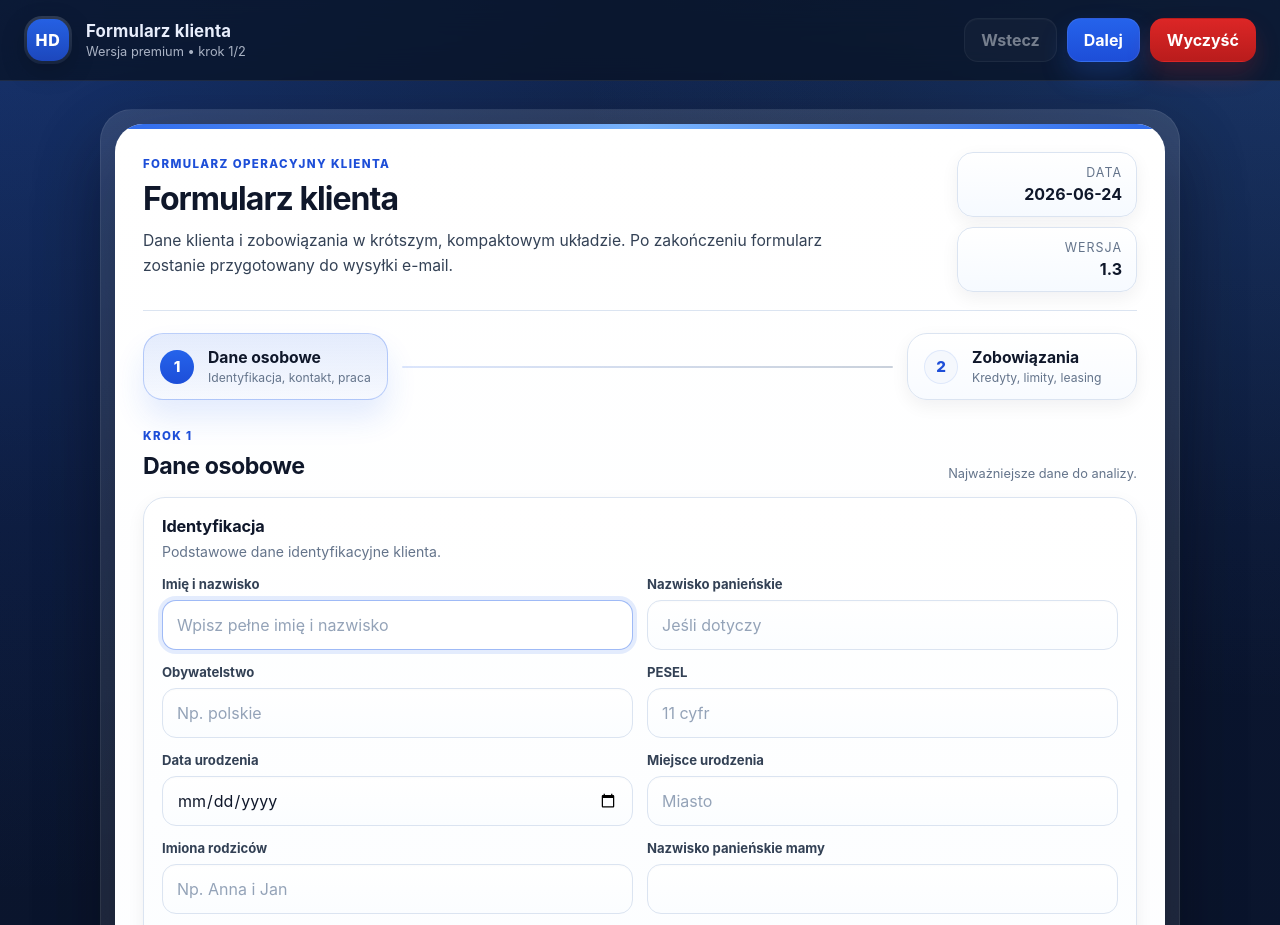
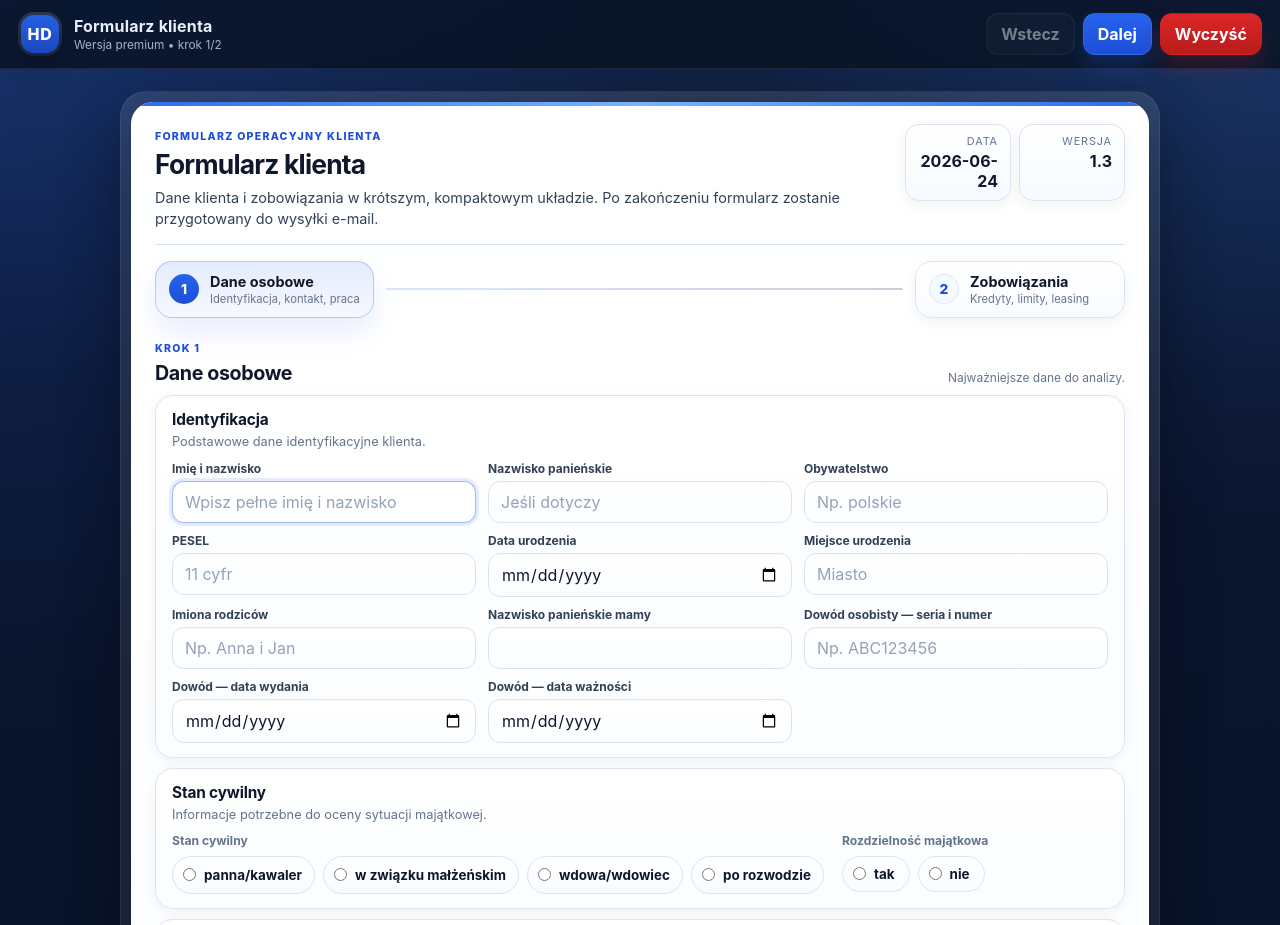
Before and after one commit to astro-muzzy/formularz-klienta, a plain HTML site: page index.html in a window 1280 px wide. Shown: the top 925 px of the page. Drawn offline with Linux system fonts and the light colour scheme.

Commit message:
Update style.css

```diff
--- a/style.css
+++ b/style.css
@@ -3,9 +3,7 @@
   --bg-2:#0b1630;
   --bg-3:#132549;
   --paper:#ffffff;
-  --paper-soft:#f8fbff;
-  --surface:#ffffff;
-  --surface-soft:#f5f8fd;
+  --surface-soft:#f7faff;
   --ink:#0f172a;
   --ink-soft:#334155;
   --muted:#64748b;
@@ -16,17 +14,15 @@
   --primary-soft:rgba(37,99,235,0.12);
   --danger:#dc2626;
   --danger-dark:#b91c1c;
-  --shadow-lg:0 32px 80px rgba(3, 10, 24, 0.32);
-  --shadow-sm:0 6px 18px rgba(15, 23, 42, 0.06);
-  --radius-xl:28px;
-  --radius-lg:20px;
+  --shadow-lg:0 24px 60px rgba(3,10,24,0.28);
+  --shadow-sm:0 4px 14px rgba(15,23,42,0.055);
+  --radius-xl:22px;
+  --radius-lg:16px;
 }
 
 *{ box-sizing:border-box; }
 
-html{
-  scroll-behavior:smooth;
-}
+html{ scroll-behavior:smooth; }
 
 body{
   margin:0;
@@ -41,17 +37,10 @@ body{
 
 button,
 input,
-select{
-  font:inherit;
-}
+select{ font:inherit; }
+button{ outline:none; }
 
-button{
-  outline:none;
-}
-
-.app-shell{
-  min-height:100vh;
-}
+.app-shell{ min-height:100vh; }
 
 .topbar{
   position:sticky;
@@ -60,32 +49,32 @@ button{
   display:flex;
   align-items:center;
   justify-content:space-between;
-  gap:20px;
-  padding:16px 24px;
+  gap:16px;
+  padding:12px 18px;
   border-bottom:1px solid rgba(255,255,255,0.08);
-  background:rgba(8,17,34,0.72);
+  background:rgba(8,17,34,0.78);
   backdrop-filter:blur(16px);
 }
 
 .brand{
   display:flex;
   align-items:center;
-  gap:14px;
+  gap:12px;
 }
 
 .logo-wrap{
   padding:3px;
-  border-radius:18px;
+  border-radius:16px;
   background:linear-gradient(180deg, rgba(255,255,255,0.14), rgba(255,255,255,0.05));
   box-shadow:0 8px 24px rgba(0,0,0,0.18);
 }
 
 .logo{
-  width:42px;
-  height:42px;
+  width:38px;
+  height:38px;
   display:grid;
   place-items:center;
-  border-radius:15px;
+  border-radius:13px;
   background:linear-gradient(180deg, rgba(37,99,235,0.95), rgba(29,78,216,0.82));
   color:#fff;
   font-weight:800;
@@ -93,14 +82,14 @@ button{
 }
 
 .brand-copy .title{
-  font-size:1.05rem;
+  font-size:1rem;
   font-weight:750;
   letter-spacing:0.01em;
 }
 
 .brand-copy .subtitle{
-  margin-top:3px;
-  font-size:0.8rem;
+  margin-top:2px;
+  font-size:0.74rem;
   color:rgba(232,238,252,0.72);
 }
 
@@ -108,26 +97,20 @@ button{
   display:flex;
   flex-wrap:wrap;
   justify-content:flex-end;
-  gap:10px;
+  gap:8px;
 }
 
 .btn{
   border:1px solid transparent;
-  border-radius:14px;
-  padding:11px 16px;
-  font-weight:700;
+  border-radius:12px;
+  padding:10px 14px;
+  font-weight:750;
   cursor:pointer;
   transition:transform 0.18s ease, background 0.18s ease, border-color 0.18s ease, box-shadow 0.18s ease, opacity 0.18s ease;
 }
 
-.btn:hover:not(:disabled){
-  transform:translateY(-1px);
-}
-
-.btn:disabled{
-  cursor:not-allowed;
-  opacity:0.45;
-}
+.btn:hover:not(:disabled){ transform:translateY(-1px); }
+.btn:disabled{ cursor:not-allowed; opacity:0.45; }
 
 .btn-secondary{
   color:#f8fbff;
@@ -136,76 +119,77 @@ button{
   box-shadow:inset 0 1px 0 rgba(255,255,255,0.06);
 }
 
-.btn-secondary:hover:not(:disabled){
-  background:rgba(255,255,255,0.1);
+.btn-secondary:hover:not(:disabled){ background:rgba(255,255,255,0.1); }
+
+.block .btn-secondary{
+  color:var(--primary-strong);
+  background:#ffffff;
+  border-color:var(--line-strong);
+  box-shadow:var(--shadow-sm);
 }
+
+.block .btn-secondary:hover:not(:disabled){ background:#f8fbff; }
 
 .btn-primary{
   color:#fff;
   background:linear-gradient(180deg, var(--primary), var(--primary-strong));
   border-color:rgba(255,255,255,0.08);
-  box-shadow:0 14px 28px rgba(37,99,235,0.24);
-}
-
-.btn-primary:hover:not(:disabled){
-  box-shadow:0 18px 34px rgba(37,99,235,0.3);
+  box-shadow:0 12px 22px rgba(37,99,235,0.22);
 }
 
 .btn-danger{
   color:#fff;
   background:linear-gradient(180deg, var(--danger), var(--danger-dark));
-  box-shadow:0 12px 24px rgba(220,38,38,0.2);
+  box-shadow:0 12px 22px rgba(220,38,38,0.18);
 }
 
 .btn-small{
-  padding:10px 14px;
-  border-radius:12px;
-  font-size:0.9rem;
+  padding:8px 12px;
+  border-radius:11px;
+  font-size:0.86rem;
 }
 
-.hidden{
-  display:none !important;
-}
+.hidden{ display:none !important; }
 
 .page-wrap{
   display:flex;
   justify-content:center;
-  padding:28px 16px 56px;
+  padding:18px 12px 40px;
 }
 
 .paper-shell{
-  width:min(1080px, 100%);
-  padding:14px;
-  border-radius:32px;
-  background:linear-gradient(180deg, rgba(255,255,255,0.12), rgba(255,255,255,0.04));
+  width:min(1040px, 100%);
+  padding:10px;
+  border-radius:26px;
+  background:linear-gradient(180deg, rgba(255,255,255,0.11), rgba(255,255,255,0.035));
   border:1px solid rgba(255,255,255,0.08);
-  box-shadow:0 30px 70px rgba(0,0,0,0.24);
+  box-shadow:0 26px 62px rgba(0,0,0,0.22);
 }
 
 .paper{
   position:relative;
   overflow:hidden;
-  background:linear-gradient(180deg, rgba(255,255,255,1), rgba(249,251,255,1));
+  background:linear-gradient(180deg, #fff, #fbfdff);
   color:var(--ink);
   border-radius:var(--radius-xl);
   box-shadow:var(--shadow-lg);
-  padding:28px 28px 24px;
+  padding:22px 24px 20px;
 }
 
 .premium-bar{
   position:absolute;
   inset:0 0 auto 0;
-  height:5px;
+  height:4px;
   background:linear-gradient(90deg, rgba(37,99,235,0.95), rgba(96,165,250,0.85), rgba(37,99,235,0.95));
 }
 
 .doc-header{
   display:flex;
   justify-content:space-between;
-  gap:20px;
+  gap:18px;
   align-items:flex-start;
-  margin-bottom:22px;
-  padding-bottom:18px;
+  margin-bottom:16px;
+  padding-bottom:14px;
   border-bottom:1px solid var(--line);
 }
 
@@ -214,9 +198,9 @@ button{
   display:inline-flex;
   align-items:center;
   gap:8px;
-  margin-bottom:10px;
-  font-size:0.72rem;
-  font-weight:800;
+  margin-bottom:7px;
+  font-size:0.66rem;
+  font-weight:850;
   letter-spacing:0.12em;
   text-transform:uppercase;
   color:var(--primary-strong);
@@ -224,30 +208,31 @@ button{
 
 .doc-header h1{
   margin:0;
-  font-size:2rem;
+  font-size:1.65rem;
   line-height:1.1;
   letter-spacing:-0.03em;
 }
 
 .doc-lead{
-  max-width:680px;
-  margin:12px 0 0;
+  max-width:700px;
+  margin:9px 0 0;
   color:var(--ink-soft);
-  font-size:0.98rem;
-  line-height:1.6;
+  font-size:0.9rem;
+  line-height:1.45;
 }
 
 .doc-meta{
   display:flex;
-  flex-direction:column;
-  gap:10px;
-  min-width:180px;
+  flex-direction:row;
+  gap:8px;
+  min-width:220px;
 }
 
 .meta-badge{
-  padding:12px 14px;
+  flex:1;
+  padding:9px 12px;
   border:1px solid var(--line);
-  border-radius:16px;
+  border-radius:14px;
   background:linear-gradient(180deg, #ffffff, #f6faff);
   box-shadow:var(--shadow-sm);
   text-align:right;
@@ -255,9 +240,9 @@ button{
 
 .meta-label{
   display:block;
-  margin-bottom:4px;
+  margin-bottom:3px;
   color:var(--muted);
-  font-size:0.78rem;
+  font-size:0.68rem;
   text-transform:uppercase;
   letter-spacing:0.08em;
 }
@@ -265,8 +250,8 @@ button{
 .stepper{
   display:flex;
   align-items:center;
-  gap:14px;
-  margin-bottom:24px;
+  gap:12px;
+  margin-bottom:18px;
 }
 
 .step-line{
@@ -279,11 +264,11 @@ button{
 .step-pill{
   display:flex;
   align-items:center;
-  gap:14px;
-  min-width:230px;
-  padding:14px 16px;
+  gap:11px;
+  min-width:210px;
+  padding:11px 13px;
   border:1px solid var(--line);
-  border-radius:20px;
+  border-radius:17px;
   background:linear-gradient(180deg, #ffffff, #f8fbff);
   color:var(--ink);
   box-shadow:var(--shadow-sm);
@@ -291,27 +276,24 @@ button{
   transition:transform 0.18s ease, border-color 0.18s ease, box-shadow 0.18s ease, background 0.18s ease;
 }
 
-.step-pill:hover{
-  transform:translateY(-1px);
-  border-color:var(--line-strong);
-}
+.step-pill:hover{ transform:translateY(-1px); border-color:var(--line-strong); }
 
 .step-pill.active{
   border-color:rgba(37,99,235,0.28);
   background:linear-gradient(180deg, rgba(37,99,235,0.12), rgba(37,99,235,0.04));
-  box-shadow:0 18px 30px rgba(37,99,235,0.12);
+  box-shadow:0 14px 26px rgba(37,99,235,0.1);
 }
 
 .step-pill-num{
-  width:34px;
-  height:34px;
+  width:30px;
+  height:30px;
   display:grid;
   place-items:center;
   border-radius:50%;
   background:#f5f8fd;
   color:var(--primary-strong);
-  font-size:0.95rem;
-  font-weight:800;
+  font-size:0.86rem;
+  font-weight:850;
   box-shadow:inset 0 0 0 1px rgba(37,99,235,0.1);
 }
 
@@ -327,52 +309,45 @@ button{
   text-align:left;
 }
 
-.step-pill-copy strong{
-  font-size:0.98rem;
-}
-
-.step-pill-copy small{
-  margin-top:3px;
-  color:var(--muted);
-  font-size:0.76rem;
-}
+.step-pill-copy strong{ font-size:0.9rem; }
+.step-pill-copy small{ margin-top:2px; color:var(--muted); font-size:0.7rem; }
 
 .page-title{
   display:flex;
   justify-content:space-between;
   gap:16px;
   align-items:flex-end;
-  margin:18px 0 14px;
+  margin:10px 0 10px;
 }
 
 .page-title h2{
   margin:0;
-  font-size:1.45rem;
+  font-size:1.23rem;
   line-height:1.2;
   letter-spacing:-0.02em;
 }
 
 .right-note{
-  max-width:340px;
+  max-width:320px;
   text-align:right;
 }
 
 .page{
-  margin-top:10px;
-  animation:fadeIn 0.26s ease;
+  margin-top:6px;
+  animation:fadeIn 0.22s ease;
 }
 
 @keyframes fadeIn{
-  from{ opacity:0; transform:translateY(6px); }
+  from{ opacity:0; transform:translateY(5px); }
   to{ opacity:1; transform:translateY(0); }
 }
 
 .block{
   position:relative;
-  margin:16px 0;
-  padding:18px;
+  margin:10px 0;
+  padding:14px 16px;
   border:1px solid var(--line);
-  border-radius:22px;
+  border-radius:18px;
   background:linear-gradient(180deg, #ffffff, #fbfdff);
   box-shadow:var(--shadow-sm);
 }
@@ -382,7 +357,7 @@ button{
   position:absolute;
   inset:0 auto 0 0;
   width:4px;
-  border-radius:22px 0 0 22px;
+  border-radius:18px 0 0 18px;
   background:linear-gradient(180deg, rgba(37,99,235,0.9), rgba(96,165,250,0.5));
 }
 
@@ -391,52 +366,48 @@ button{
   display:flex;
   align-items:flex-start;
   justify-content:space-between;
-  gap:16px;
-  margin-bottom:14px;
+  gap:12px;
+  margin-bottom:10px;
 }
 
 .block h3{
   margin:0;
-  font-size:1.02rem;
+  font-size:0.96rem;
   letter-spacing:-0.01em;
 }
 
 .block-subtitle{
-  margin:6px 0 0;
+  margin:4px 0 0;
   color:var(--muted);
-  font-size:0.88rem;
-  line-height:1.45;
+  font-size:0.8rem;
+  line-height:1.35;
 }
 
 .grid{
   display:grid;
-  gap:14px;
+  gap:10px 12px;
 }
 
-.grid-2{
-  grid-template-columns:1fr;
-}
+.grid-2{ grid-template-columns:1fr; }
 
-.field{
-  display:block;
-}
+.field{ display:block; }
 
 .field span{
   display:block;
-  margin-bottom:8px;
+  margin-bottom:5px;
   color:var(--ink-soft);
-  font-size:0.82rem;
-  font-weight:650;
+  font-size:0.75rem;
+  font-weight:700;
 }
 
 .field input,
 .card input,
 .card select{
   width:100%;
-  min-height:50px;
+  min-height:40px;
   border:1px solid var(--line);
-  border-radius:14px;
-  padding:13px 14px;
+  border-radius:12px;
+  padding:10px 12px;
   background:linear-gradient(180deg, #ffffff, #fbfdff);
   color:var(--ink);
   box-shadow:inset 0 1px 2px rgba(15,23,42,0.02);
@@ -444,76 +415,60 @@ button{
 }
 
 .field input::placeholder,
-.card input::placeholder{
-  color:#94a3b8;
-}
+.card input::placeholder{ color:#94a3b8; }
 
 .field input:hover,
 .card input:hover,
-.card select:hover{
-  border-color:var(--line-strong);
-}
+.card select:hover{ border-color:var(--line-strong); }
 
 .field input:focus,
 .card input:focus,
 .card select:focus{
   outline:none;
   border-color:rgba(37,99,235,0.44);
-  box-shadow:0 0 0 4px var(--primary-soft);
+  box-shadow:0 0 0 3px var(--primary-soft);
   background:#fff;
 }
 
-.full{
-  grid-column:1 / -1;
-}
+.full{ grid-column:1 / -1; }
 
 .stack-row{
   display:flex;
   flex-wrap:wrap;
-  gap:18px;
+  gap:12px 18px;
   align-items:flex-start;
 }
 
-.stack-row-gap{
-  margin-top:16px;
-}
-
-.top-gap-sm{
-  margin-top:12px;
-}
+.stack-row-gap{ margin-top:12px; }
+.top-gap-sm{ margin-top:10px; }
 
 .choice-group{
   display:grid;
-  gap:10px;
+  gap:8px;
 }
 
-.choice-group.wide{
-  flex:1 1 520px;
-}
-
-.choice-group-inline{
-  min-width:220px;
-}
+.choice-group.wide{ flex:1 1 500px; }
+.choice-group-inline{ min-width:210px; }
 
 .choice-label{
   color:var(--muted);
-  font-size:0.82rem;
-  font-weight:700;
+  font-size:0.76rem;
+  font-weight:750;
 }
 
 .chips{
   display:flex;
   flex-wrap:wrap;
-  gap:10px;
+  gap:8px;
 }
 
 .chip{
   position:relative;
   display:inline-flex;
   align-items:center;
-  gap:10px;
-  min-height:46px;
-  padding:0 14px 0 12px;
+  gap:8px;
+  min-height:38px;
+  padding:0 12px 0 10px;
   border:1px solid var(--line);
   border-radius:999px;
   background:linear-gradient(180deg, #ffffff, #f8fbff);
@@ -523,42 +478,27 @@ button{
   transition:border-color 0.18s ease, box-shadow 0.18s ease, background 0.18s ease, transform 0.18s ease;
 }
 
-.chip:hover{
-  transform:translateY(-1px);
-  border-color:var(--line-strong);
-}
-
-.chip input{
-  margin:0;
-  accent-color:var(--primary);
-}
-
-.chip span{
-  font-size:0.9rem;
-  font-weight:600;
-}
-
-.chip.compact{
-  min-height:42px;
-  padding-right:16px;
-}
+.chip:hover{ transform:translateY(-1px); border-color:var(--line-strong); }
+.chip input{ margin:0; accent-color:var(--primary); }
+.chip span{ font-size:0.84rem; font-weight:650; }
+.chip.compact{ min-height:36px; padding-right:14px; }
 
 .chip.active{
   border-color:rgba(37,99,235,0.26);
   background:linear-gradient(180deg, rgba(37,99,235,0.16), rgba(37,99,235,0.05));
-  box-shadow:0 10px 22px rgba(37,99,235,0.12);
+  box-shadow:0 8px 18px rgba(37,99,235,0.1);
 }
 
 .cards{
   display:grid;
-  gap:14px;
-  margin-top:10px;
+  gap:10px;
+  margin-top:8px;
 }
 
 .card{
   border:1px solid var(--line);
-  border-radius:20px;
-  padding:16px;
+  border-radius:16px;
+  padding:13px 14px;
   background:linear-gradient(180deg, #ffffff, #f8fbff);
   box-shadow:var(--shadow-sm);
 }
@@ -567,13 +507,13 @@ button{
   display:flex;
   justify-content:space-between;
   align-items:center;
-  gap:12px;
-  margin-bottom:12px;
+  gap:10px;
+  margin-bottom:9px;
 }
 
 .card-title{
-  font-size:0.9rem;
-  font-weight:800;
+  font-size:0.82rem;
+  font-weight:850;
   color:var(--primary-strong);
   letter-spacing:0.04em;
   text-transform:uppercase;
@@ -582,50 +522,45 @@ button{
 .card-grid{
   display:grid;
   grid-template-columns:1fr;
-  gap:12px;
+  gap:9px 12px;
 }
 
 .card-grid label span{
   display:block;
-  margin-bottom:7px;
+  margin-bottom:5px;
   color:var(--ink-soft);
-  font-size:0.78rem;
-  font-weight:700;
+  font-size:0.72rem;
+  font-weight:750;
 }
 
 .card-actions{
   display:flex;
   justify-content:flex-end;
-  margin-top:14px;
+  margin-top:10px;
 }
 
 .hint{
-  margin-top:10px;
-  font-size:0.82rem;
+  margin-top:8px;
+  font-size:0.78rem;
 }
 
 .page-footer{
-  margin-top:12px;
-  padding-top:10px;
+  margin-top:10px;
+  padding-top:8px;
   border-top:1px dashed var(--line-strong);
 }
 
-.muted{
-  color:var(--muted);
-}
-
-.small{
-  font-size:0.8rem;
-}
+.muted{ color:var(--muted); }
+.small{ font-size:0.75rem; }
 
 .toast{
   position:fixed;
-  right:18px;
-  bottom:18px;
+  right:16px;
+  bottom:16px;
   z-index:30;
-  max-width:min(360px, calc(100vw - 36px));
-  padding:14px 16px;
-  border-radius:16px;
+  max-width:min(360px, calc(100vw - 32px));
+  padding:12px 14px;
+  border-radius:14px;
   color:#fff;
   background:rgba(15,23,42,0.92);
   border:1px solid rgba(255,255,255,0.08);
@@ -641,26 +576,23 @@ button{
   transform:translateY(0);
 }
 
-.step{
-  display:none;
+.step{ display:none; }
+body[data-step="1"] .step-1{ display:block; }
+body[data-step="2"] .step-2{ display:block; }
+
+@media (min-width:760px){
+  .grid-2{ grid-template-columns:1fr 1fr; }
+  .card-grid{ grid-template-columns:1fr 1fr; }
 }
 
-body[data-step="1"] .step-1{
-  display:block;
-}
+@media (min-width:1120px){
+  .grid-2{ grid-template-columns:1fr 1fr 1fr; }
+  .card-grid{ grid-template-columns:1fr 1fr 1fr; }
 
-body[data-step="2"] .step-2{
-  display:block;
-}
+  .field.full,
+  .card-grid label:nth-child(11){ grid-column:1 / -1; }
 
-@media (min-width:760px){
-  .grid-2{
-    grid-template-columns:1fr 1fr;
-  }
-
-  .card-grid{
-    grid-template-columns:1fr 1fr;
-  }
+  .page-wrap{ padding-top:22px; }
 }
 
 @media (max-width:900px){
@@ -682,10 +614,11 @@ body[data-step="2"] .step-2{
     width:100%;
     flex-direction:row;
     flex-wrap:wrap;
+    min-width:0;
   }
 
   .meta-badge{
-    min-width:150px;
+    min-width:130px;
     text-align:left;
   }
 
@@ -696,7 +629,7 @@ body[data-step="2"] .step-2{
 
   .step-line{
     width:2px;
-    min-height:16px;
+    min-height:12px;
     align-self:center;
   }
 
@@ -712,35 +645,33 @@ body[data-step="2"] .step-2{
 }
 
 @media (max-width:640px){
-  .topbar{
-    padding:14px;
-  }
+  .topbar{ padding:12px; }
 
-  .page-wrap{
-    padding:16px 10px 34px;
-  }
+  .page-wrap{ padding:12px 8px 28px; }
 
   .paper-shell{
-    padding:10px;
-    border-radius:24px;
+    padding:8px;
+    border-radius:22px;
   }
 
   .paper{
-    padding:22px 16px 18px;
-    border-radius:22px;
+    padding:18px 14px 16px;
+    border-radius:19px;
   }
 
-  .doc-header h1{
-    font-size:1.6rem;
-  }
+  .doc-header h1{ font-size:1.42rem; }
+  .doc-lead{ font-size:0.84rem; }
 
-  .btn{
-    width:100%;
-  }
+  .btn{ width:100%; }
 
   .actions{
     width:100%;
     display:grid;
     grid-template-columns:1fr 1fr;
   }
+
+  .block{ padding:13px; }
+  .field input,
+  .card input,
+  .card select{ min-height:42px; }
 }
```
